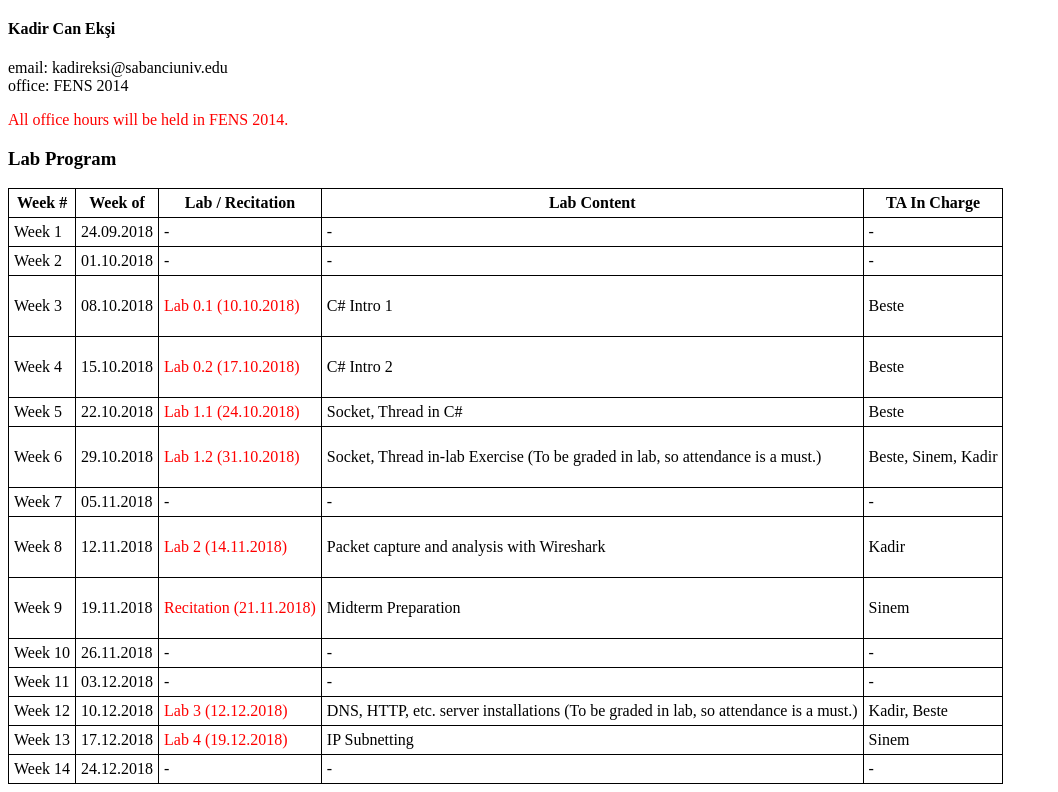
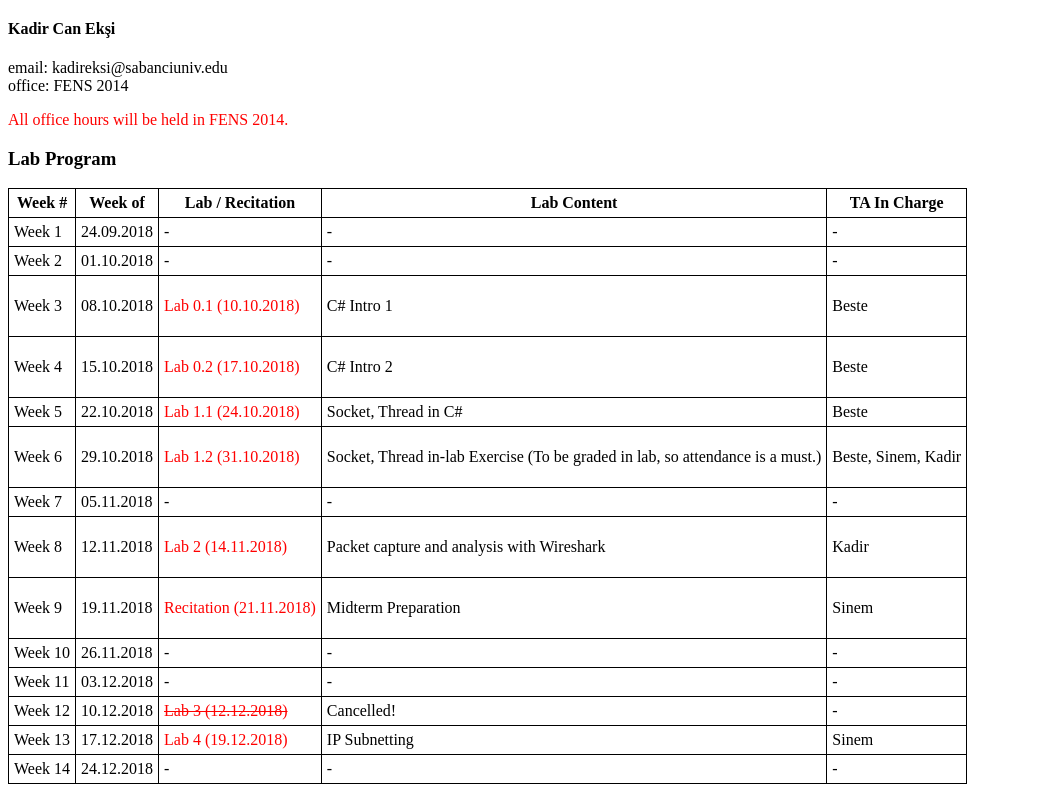
Before and after one commit to hskocadag/hskocadag.github.io, a plain HTML site: page index.html in a window 1280 px wide. Shown: the part 415-1207 px from the top of the page, without its empty margins (0-1058 px from the left). Drawn offline with Linux system fonts and the light colour scheme.

Commit message:
lab 3 is cancelled.

```diff
--- a/index.html
+++ b/index.html
@@ -140,9 +140,9 @@ office: FENS 2014 <br />
   <tr>
     <td>Week 12</td>
     <td>10.12.2018</td>
-    <td style="color: red">Lab 3 (12.12.2018)</td>
-    <td>DNS, HTTP, etc. server installations (To be graded in lab, so attendance is a must.)</td>
-    <td>Kadir, Beste</td>
+    <td style="color: red; text-decoration: line-through">Lab 3 (12.12.2018)</td>
+    <td>Cancelled!</td>
+    <td>-</td>
   </tr>
   <tr>
     <td>Week 13</td>
```
